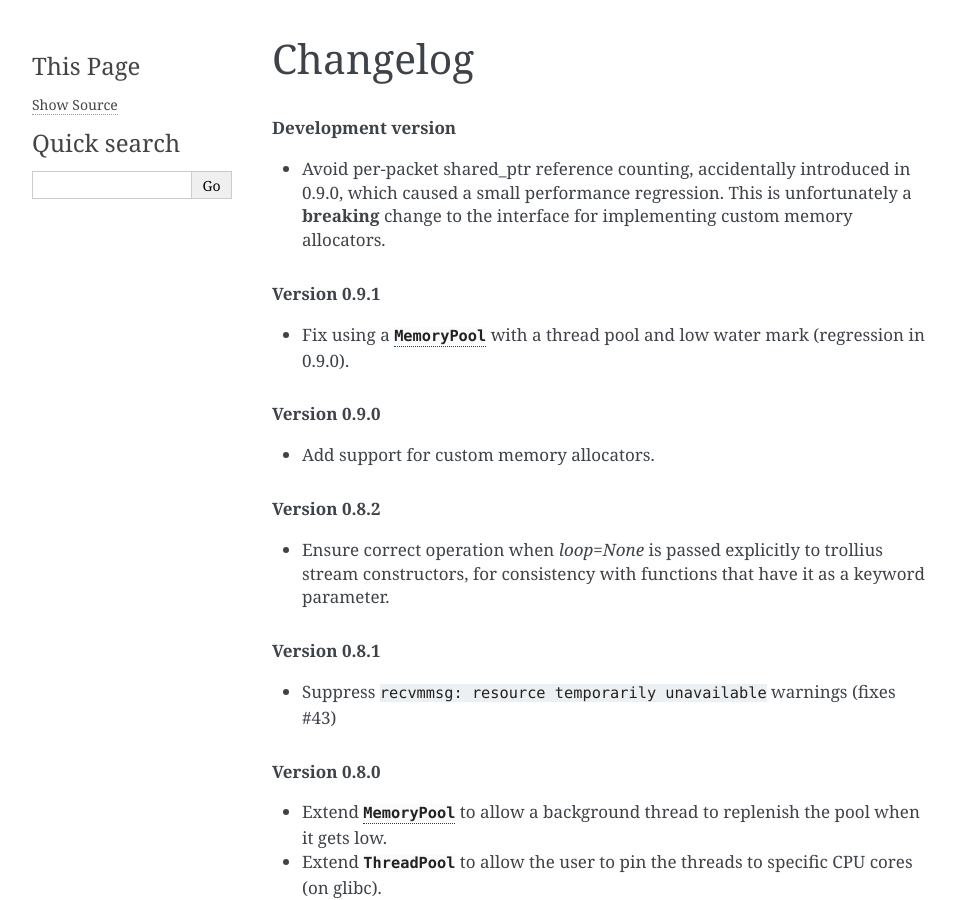
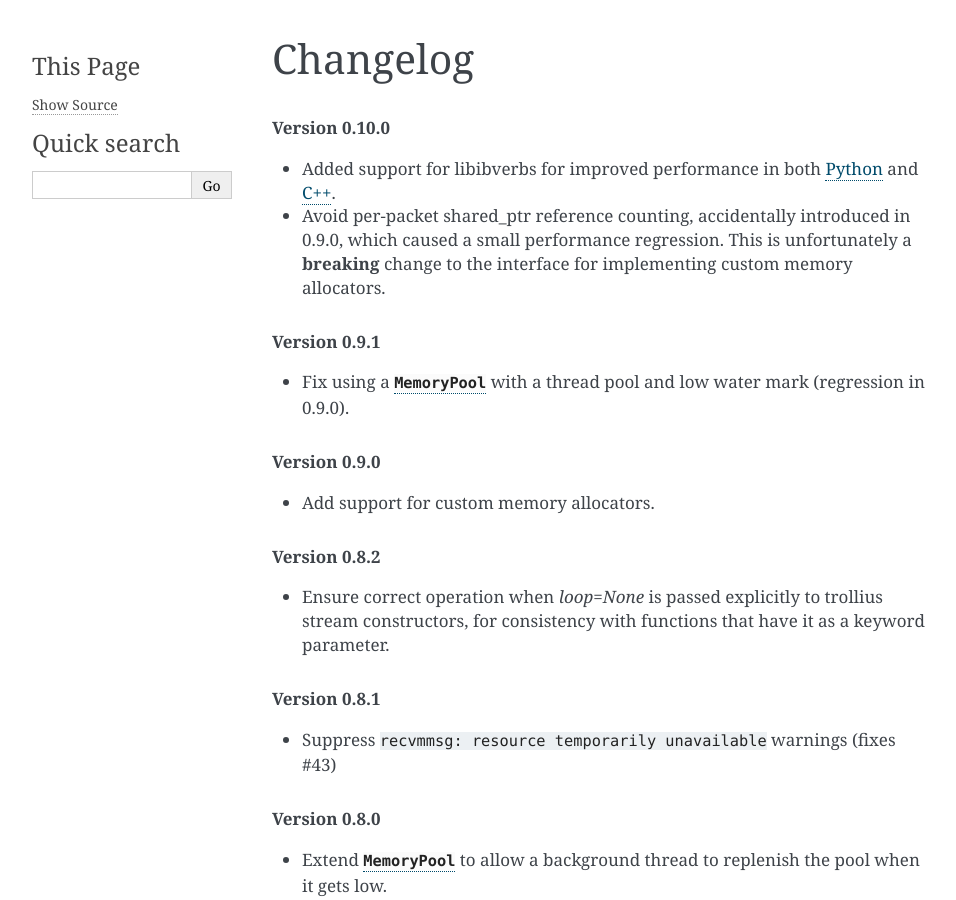
Before and after one commit to ska-sa/spead2, a Sphinx documentation site: the page built from doc/changelog.rst, in a window 1280 px wide and 900 px high. Shown: the whole window, without its empty margins (148-1104 px from the left). Built offline with Sphinx 7.4.7, drawn with Linux system fonts in a browser that asks for light colours.

Commit message:
Prepare 0.10.0 release

```diff
--- a/doc/changelog.rst
+++ b/doc/changelog.rst
@@ -1,7 +1,10 @@
 Changelog
 =========
 
-.. rubric:: Development version
+.. rubric:: Version 0.10.0
+
+- Added support for libibverbs for improved performance in both :doc:`Python
+  <py-ibverbs>` and :doc:`C++ <cpp-ibverbs>`.
 
 - Avoid per-packet shared_ptr reference counting, accidentally introduced in
   0.9.0, which caused a small performance regression. This is unfortunately a
--- a/spead2/_version.py
+++ b/spead2/_version.py
@@ -1 +1 @@
-__version__ = "0.9.1"
+__version__ = "0.10.0"
```
